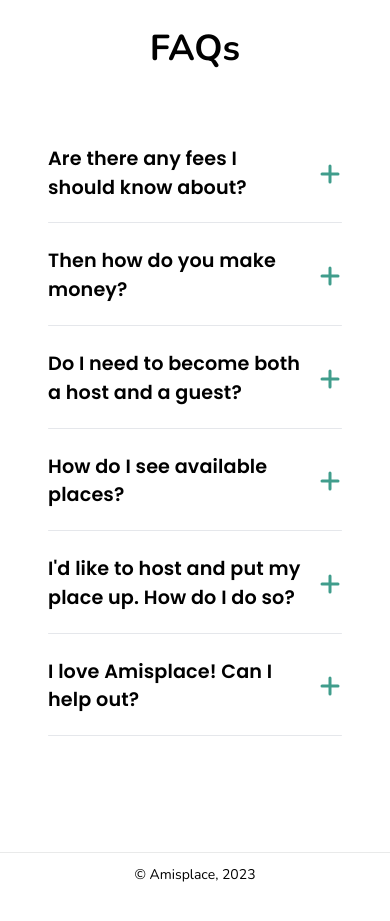
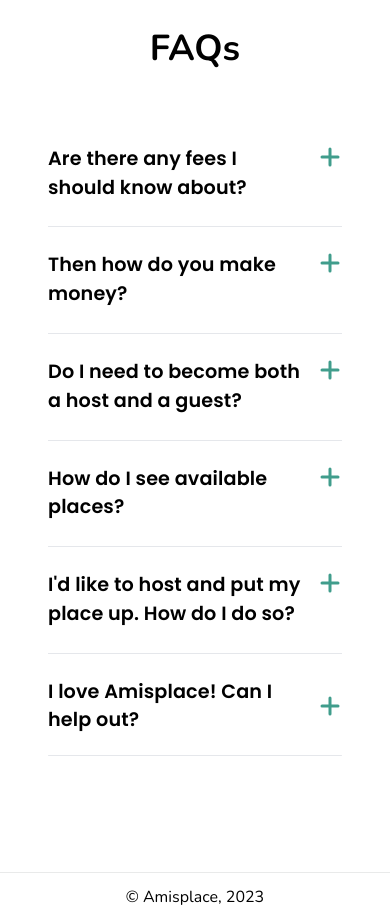
Before and after one commit to remicknsisi/amisplace, a Next.js app: page / in a window 390 px wide. Shown: the part 6620-7541 px from the top of the page. Before the commit the page ends 7517 px from the top, so only its background shows below. Built offline with nearby package versions, Linux system fonts and the light colour scheme.

Commit message:
FAQ via css transition
Still need to cleanup the FAQ #5 so that we don't need to
write a custom one.

```diff
--- a/src/components/homepage/FAQAccordionRow.tsx
+++ b/src/components/homepage/FAQAccordionRow.tsx
@@ -1,6 +1,4 @@
 import React from "react";
-
-import { motion, AnimatePresence } from "framer-motion";
 
 import { poppins } from "../../helpers/loadFont";
 
@@ -24,45 +22,41 @@ const FAQAccordionRow = ({
                 onClick={onToggle}
             >
                 <h3
-                    className={`text-left text-[1.2rem] leading-[1.5] tracking-[0.00625em] md:text-center md:text-[1.4rem] md:font-semibold md:leading-[1.1] ${poppins.className}`}
+                    className={`text-left text-[1.2rem] leading-[1.5] tracking-[0.00625em] md:text-center md:text-[1.4rem] md:font-semibold md:leading-[1.1] lg:text-2xl ${poppins.className}`}
                 >
                     {question}
                 </h3>
-                <div className="ml-4 flex-none">
-                    {isOpen ? (
-                        <img src="/assets/logos/minus.svg" alt="Minus icon" />
-                    ) : (
-                        <img src="/assets/logos/plus.svg" alt="Plus icon" />
-                    )}
+                <div className="ml-4 flex-none self-start">
+                    <img
+                        src="/assets/logos/plus.svg"
+                        alt="Plus icon"
+                        className={`easy-linear absolute transition-[opacity] duration-500 ${
+                            isOpen ? "opacity-0" : "opacity-100"
+                        }`}
+                    />
+                    <img
+                        src="/assets/logos/minus.svg"
+                        alt="Minus icon"
+                        className={`easy-linear transition-opacity duration-500 ${
+                            isOpen ? "opacity-100" : "opacity-0"
+                        }`}
+                    />
                 </div>
             </button>
-            <AnimatePresence>
-                {isOpen && (
-                    <motion.div
-                        initial={{
-                            opacity: 0,
-                            height: 0,
-                        }}
-                        animate={{
-                            opacity: 1,
-                            height: "auto",
-                        }}
-                        exit={{
-                            opacity: 0,
-                            height: 0,
-                        }}
-                        transition={{ duration: 0.3 }}
+            <div
+                className={`grid transition-[grid-template-rows] duration-500 ease-out ${
+                    isOpen ? "grid-rows-[1fr]" : "grid-rows-[0fr]"
+                }`}
+            >
+                <div className="overflow-hidden">
+                    <div
+                        className={`mt-6 overflow-hidden text-left font-light md:text-lg`}
                     >
-                        <p className="mt-6 text-left font-light md:text-lg">
-                            {answer}
-                        </p>
-                        <div className="mt-5 h-px rounded-[100vw] bg-gray-200"></div>
-                    </motion.div>
-                )}
-            </AnimatePresence>
-            {!isOpen && (
-                <div className="mt-5 h-px rounded-[100vw] bg-gray-200"></div>
-            )}
+                        {answer}
+                    </div>
+                </div>
+            </div>
+            <div className="mt-6 h-px bg-gray-200"></div>
         </div>
     );
 };
--- a/src/components/homepage/Footer.tsx
+++ b/src/components/homepage/Footer.tsx
@@ -6,7 +6,7 @@ const Footer = () => {
             <footer className="border-t border-[#2f30301a]">
                 <div className="ml-auto mr-auto w-full max-w-[80rem] px-5 md:px-10">
                     <div className="flex items-center justify-center">
-                        <p className="py-3 text-sm font-light">
+                        <p className="py-3 md:text-sm lg:text-base font-light">
                             © Amisplace, 2023
                         </p>
                     </div>
--- a/tailwind.config.js
+++ b/tailwind.config.js
@@ -12,6 +12,9 @@ module.exports = {
             "lightGreen-50": "#F0F6F3",
             "offWhite": "#FAFAFA",
         },
+        transitionProperty: {
+          'max-height': 'max-height'
+        }
     },
   },
 
```
